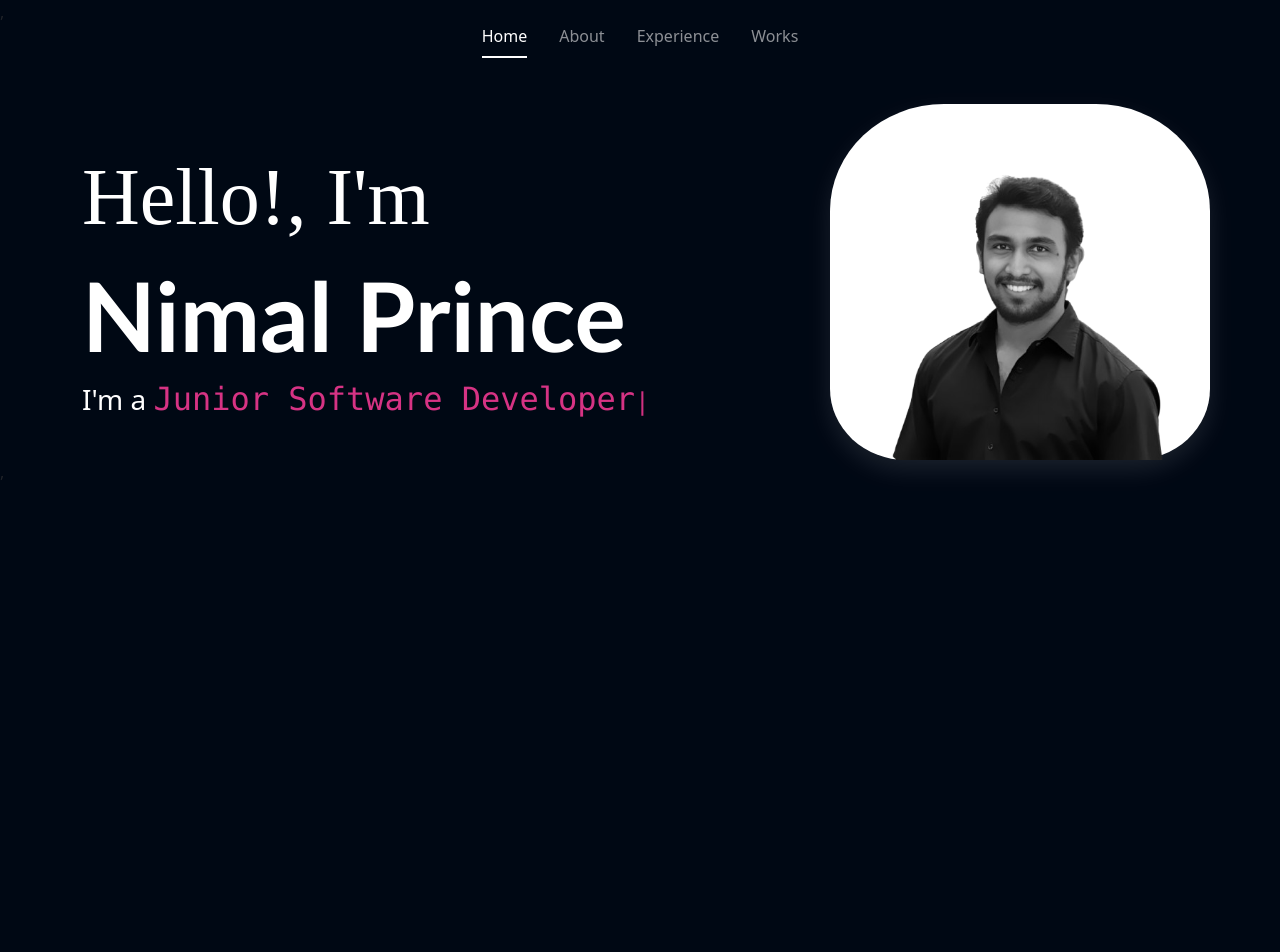
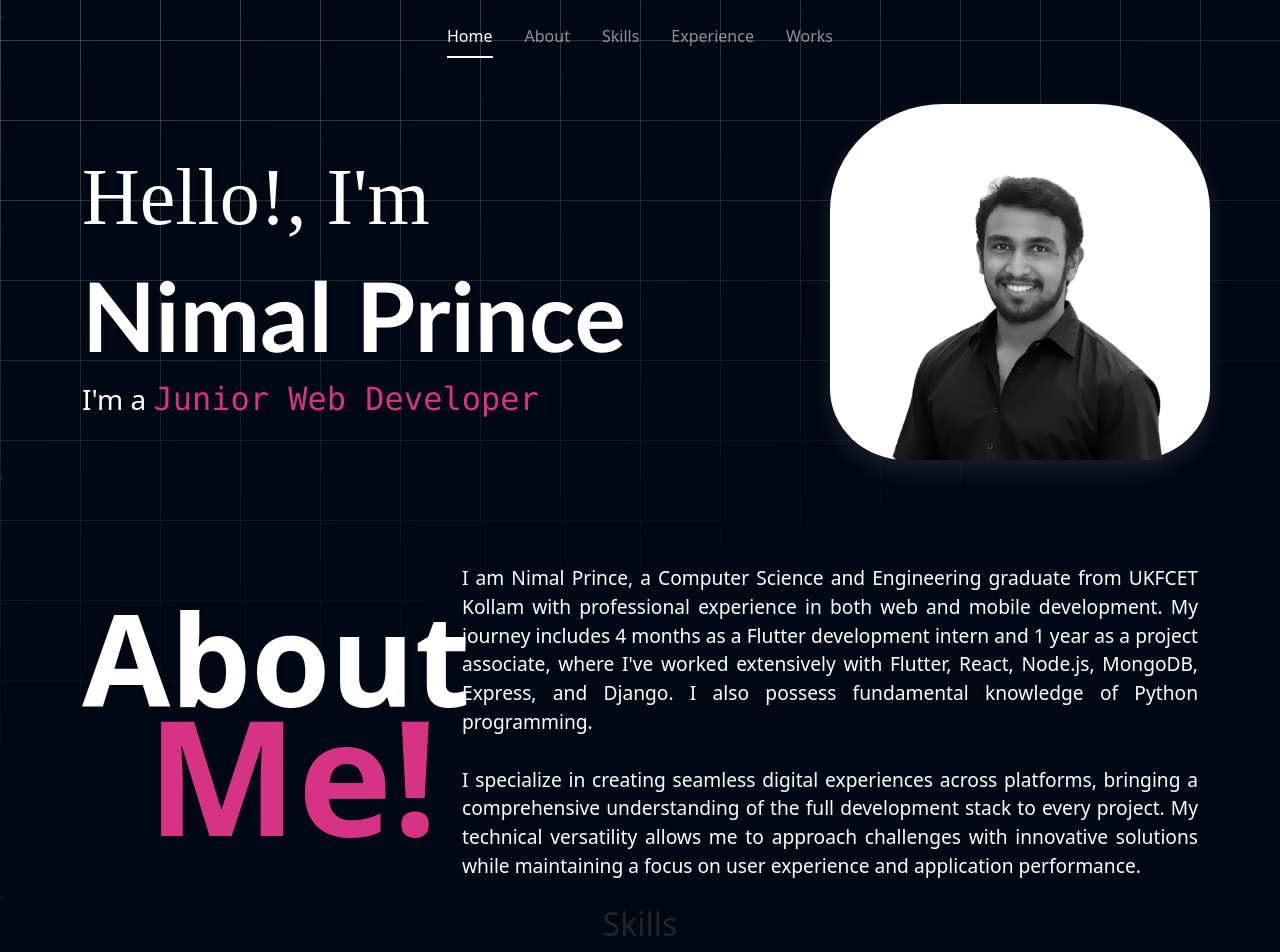
Before and after one commit to Nimal-dev/Portfolio_v2, a React (Vite) app: page / in a window 1280 px wide. Shown: the top 952 px of the page. Before the commit the page ends 800 px from the top, so only its background shows below. Built offline with nearby package versions, Linux system fonts and the light colour scheme; a web font is replaced by a local one.

Commit message:
Added About me and design corrections

```diff
--- a/src/App.css
+++ b/src/App.css
@@ -3,6 +3,19 @@ body {
   width: 100%;
   height: 100%;
   background-color: #000814;
+}
+body::before {
+	--line: hsl(0 0% 95% / 0.25);
+	content: "";
+	height: 100vh;
+	width: 100vw;
+	position: fixed;
+	background:
+		linear-gradient(90deg, var(--line) 1px, transparent 1px 10vmin) 0 -5vmin / 10vmin 10vmin,
+		linear-gradient(var(--line) 1px, transparent 1px 10vmin) 0 -5vmin / 10vmin 10vmin;
+	mask: linear-gradient(-15deg, transparent 30%, white);
+	top: 0;
+	z-index: -1;
 }
 
 #hero {
@@ -106,6 +119,27 @@ body {
   }
 }
 
+@keyframes slideInRight {
+  0% {
+    opacity: 0;
+    transform: translateX(150px);
+  }
+  100% {
+    opacity: 1;
+    transform: translateX(0);
+  }
+}
+@keyframes slideInLeft {
+  0% {
+    opacity: 0;
+    transform: translateX(-150px);
+  }
+  100% {
+    opacity: 1;
+    transform: translateX(0);
+  }
+}
+
 /* Optional cursor animation for name */
 .name-text {
   position: relative;
@@ -135,3 +169,47 @@ body {
 .role{
   font-size: 2rem;
 }
+
+
+
+
+/* About Section*/
+#About_Section{
+  margin-top: 5rem;
+}
+.about-head-text{
+  align-self: center;
+  text-align: end;
+  line-height: 0.8; /* Added to reduce line spacing */
+}
+.about-head1{
+
+  font-weight: 800;
+  font-size: 8rem;
+  animation: slideInLeft 1s ease forwards;
+  color: #fff;
+  margin-bottom: 0; /* Remove bottom margin */
+  display: inline-block; /* Optional: helps with tight text stacking */
+}
+.about-head2{
+  text-align: end;
+  font-weight: 800;
+  font-size: 10rem;
+  animation: slideInRight 1s ease forwards;
+  color: #d63384;
+  margin-top: 0; /* Remove top margin */
+  display: block; /* Ensures it's on its own line but without extra spacing */
+}
+
+.about-para{
+  text-align: justify;
+  font-size: 1.2rem;
+  color: #fff;
+
+}
+.para-text1{
+  animation: slideInRight 1s ease forwards;
+}
+.para-text2{
+  animation: slideUp 1s ease forwards;
+}
--- a/src/components/Hero.jsx
+++ b/src/components/Hero.jsx
@@ -9,7 +9,7 @@ function Hero() {
   useEffect(() => {
     // Initialize Typed.js
     const typed = new Typed(typedElementRef.current, {
-      strings: ["Junior Software Developer"],
+      strings: ["Junior Web Developer"],
       typeSpeed: 50,
       backSpeed: 30,
       backDelay: 1500,
--- a/src/components/Home.jsx
+++ b/src/components/Home.jsx
@@ -2,6 +2,8 @@ import React from "react";
 import '../App.css'
 import Hero from "./Hero";
 import Navbar from "./common/Navbar";
+import About from "./Sections/About";
+import Skills from "./Sections/Skills";
 
 
 
@@ -10,7 +12,8 @@ function Home() {
         <>
         <Navbar/>,
         <Hero/>,
-
+        <About/>,
+        <Skills/>,
         </>
     );
 
--- /dev/null
+++ b/src/components/Sections/About.jsx
@@ -0,0 +1,25 @@
+import React from "react";
+
+function About() {
+    return (
+        <>
+            <section id="About_Section">
+                <div className="container">
+                    <div className="row">
+                        <div className="col-md-4 about-head-text">
+                            <div className="about-head1">About</div>
+                            <div className="about-head2">Me!</div>
+                        </div>
+                        <div className="col-md-8 about-para">
+                            <div className="para-text1">I am Nimal Prince, a Computer Science and Engineering graduate from UKFCET Kollam with professional experience in both web and mobile development. My journey includes 4 months as a Flutter development intern and 1 year as a project associate, where I've worked extensively with Flutter, React, Node.js, MongoDB, Express, and Django. I also possess fundamental knowledge of Python programming.</div> <br />
+                            <div className="para-text2">I specialize in creating seamless digital experiences across platforms, bringing a comprehensive understanding of the full development stack to every project. My technical versatility allows me to approach challenges with innovative solutions while maintaining a focus on user experience and application performance.</div>
+                        </div>
+                    </div>
+                </div>
+            </section>
+        </>
+    )
+
+}
+
+export default About;
--- /dev/null
+++ b/src/components/Sections/Skills.jsx
@@ -0,0 +1,23 @@
+import React from "react";
+
+
+function Skills(){
+    return(
+        <>
+        <section id="Skills_Section">
+            <div className="container">
+                <div className="row">
+                    <div className="col-md-12">
+                        <h2 className="text-center">Skills</h2>
+                        <div>
+
+                        </div>
+                    </div>
+                </div>
+            </div>
+        </section>
+        </>
+    )
+}
+
+export default Skills;
--- a/src/components/common/Navbar.jsx
+++ b/src/components/common/Navbar.jsx
@@ -22,7 +22,10 @@ function Navbar() {
           <a class="nav-link active" aria-current="page" href="#">Home</a>
         </li>
         <li class="nav-item mx-3">
-          <a class="nav-link" href="#">About</a>
+          <a class="nav-link" href="#About_Section">About</a>
+        </li>
+        <li class="nav-item mx-3">
+          <a class="nav-link" href="#">Skills</a>
         </li>
         <li class="nav-item mx-3">
           <a class="nav-link" href="#">Experience</a>
@@ -45,8 +48,11 @@ function Navbar() {
             <a class="nav-link active" aria-current="page" href="#">Home</a>
           </li>
           <li class="nav-item">
-            <a class="nav-link" href="#">About</a>
+            <a class="nav-link" href="#About_Section">About</a>
           </li>
+          <li class="nav-item">
+          <a class="nav-link" href="#">Skills</a>
+        </li>
         </ul>
       </div>
     </div>
```
